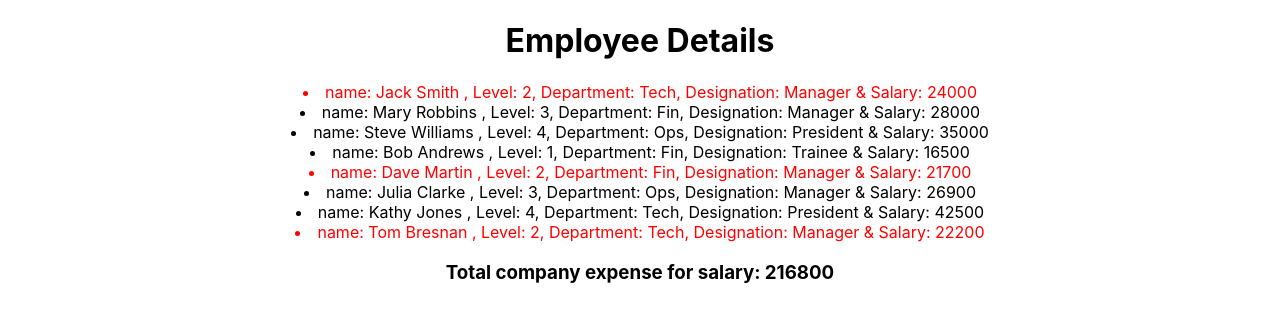
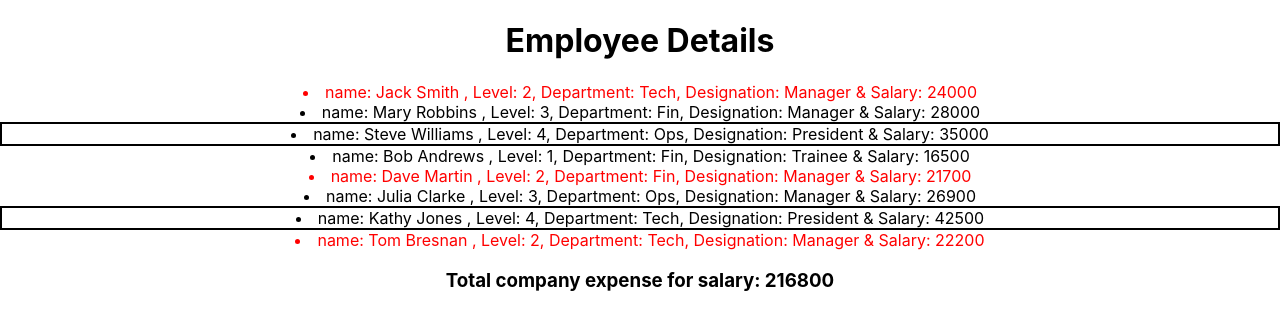
Before and after one commit to patelamancode/my-sol-set5-fp, a React (Create React App) app: page / in a window 1280 px wide. Shown: the top 330 px of the page. Built offline with nearby package versions, Linux system fonts and the light colour scheme.

Commit message:
all question 7-11 done

```diff
--- a/src/components/100Days_of_code/EmployeeCard.js
+++ b/src/components/100Days_of_code/EmployeeCard.js
@@ -2,7 +2,7 @@ import React from 'react'
 
 const EmployeeCard = ({employeesDetails}) => {
     const whoIsLevel2 = (level) => {if(level===2) return "red"};
-    const borderForPresident = (designation) => {if(designation==="president") return "solid 2px black"};
+    const borderForPresident = (designation) => {if(designation==="President") return "solid 2px black"};
 
   return (
     <div>
```
